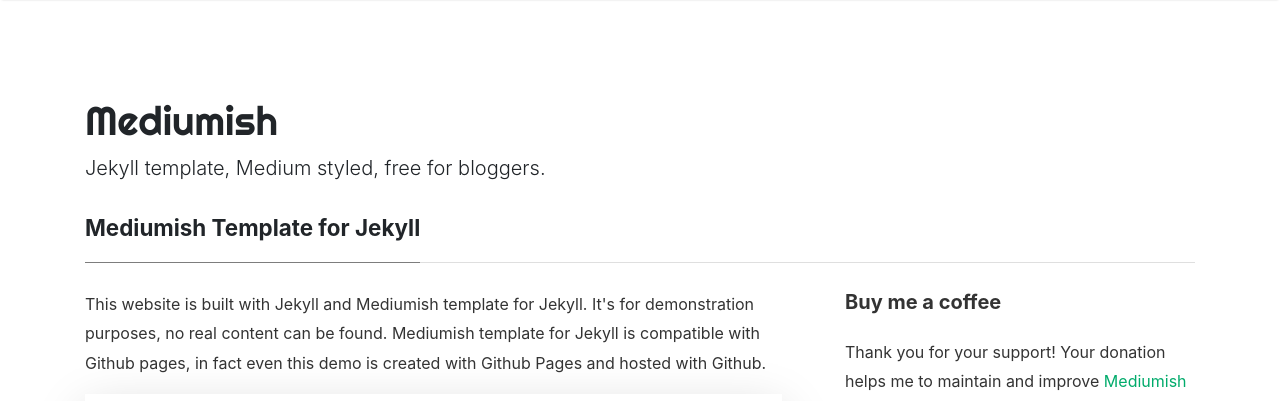
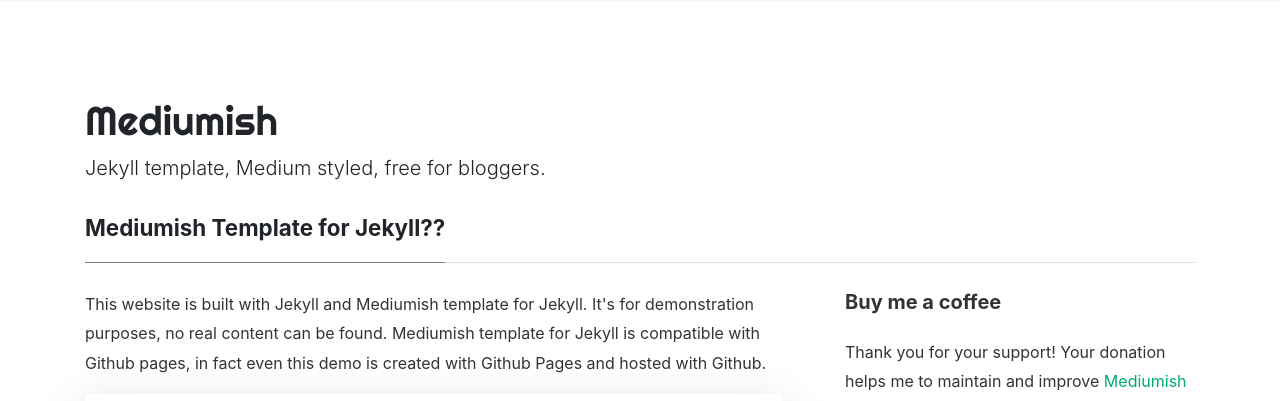
Before and after one commit to davbree/best-rosemary, a Jekyll site: the page built from _pages/about.md, in a window 1280 px wide and 900 px high. Shown: the top 401 px of the window. Built offline with Jekyll 4.4.1, drawn with Linux system fonts in a browser that asks for light colours; nearby versions of some CDN libraries; comment, search, counter and statistics services are not loaded.

```diff
--- a/_pages/about.md
+++ b/_pages/about.md
@@ -1,6 +1,6 @@
 ---
 layout: page
-title: Mediumish Template for Jekyll
+title: Mediumish Template for Jekyll??
 permalink: /about
 comments: true
 ---
```
